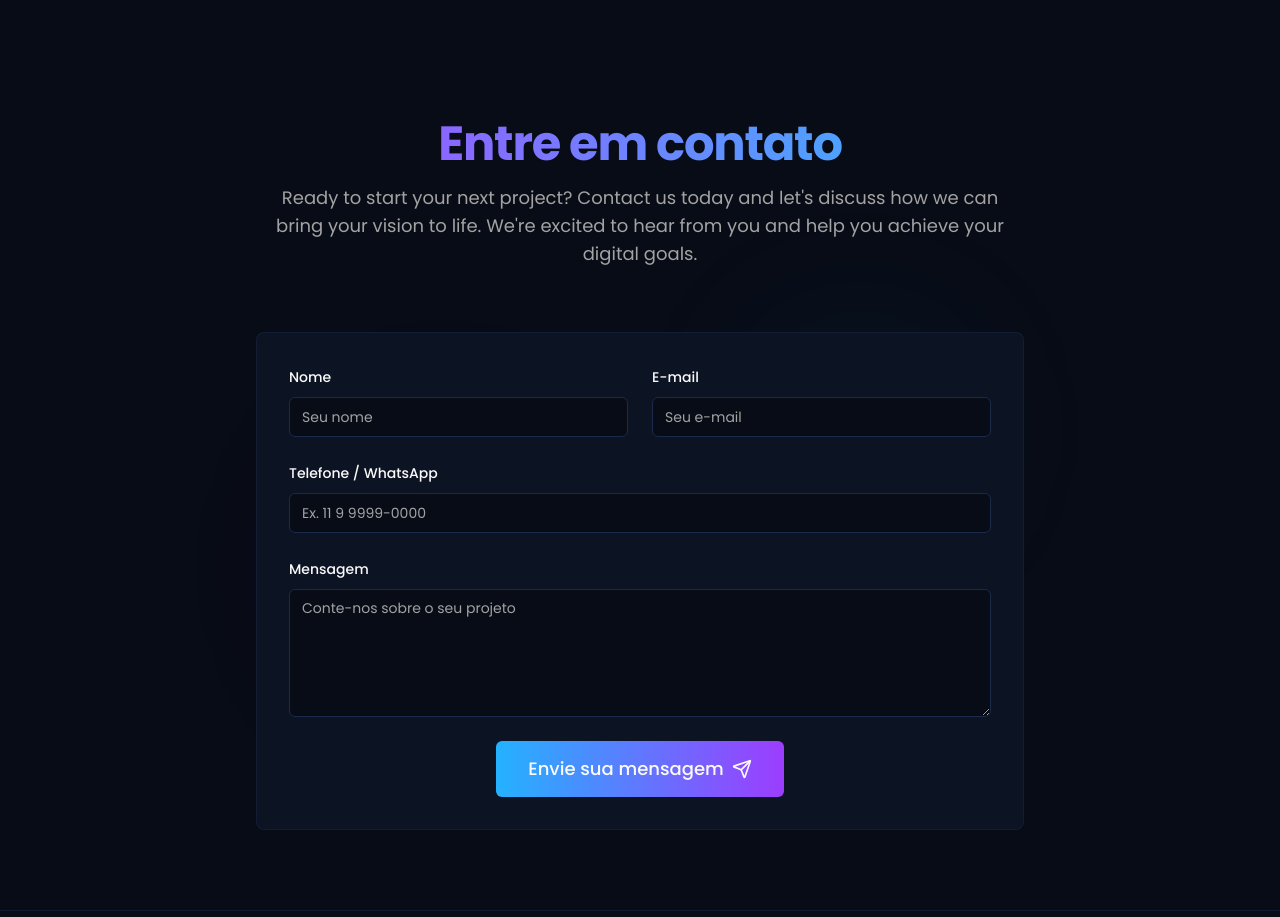
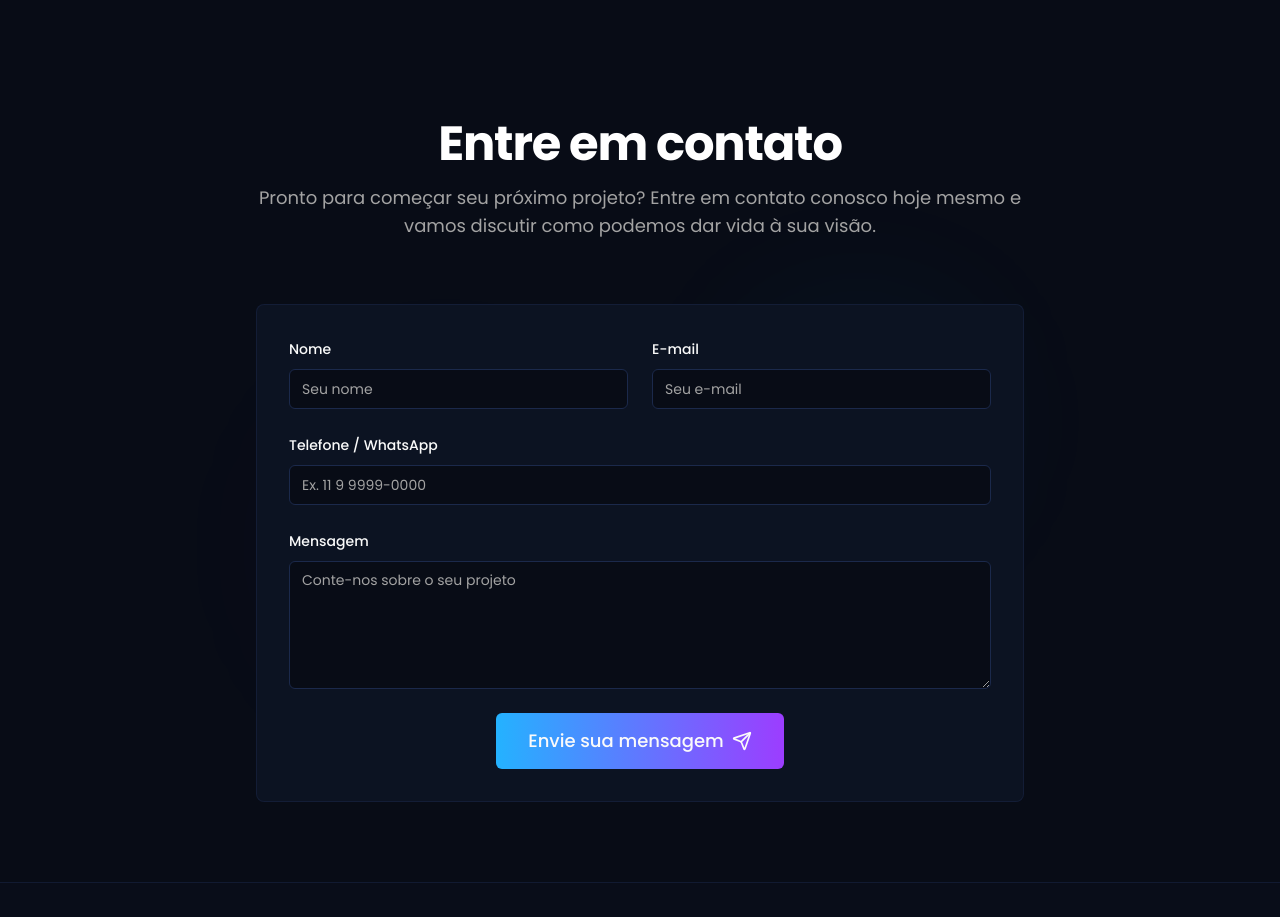
Before and after one commit to tiagojk13/wevolt, a Next.js app: page / in a window 1280 px wide. Shown: the part 5100-6017 px from the top of the page. Built offline with nearby package versions, Linux system fonts and the light colour scheme.

Commit message:
Atualiza cta section

```diff
--- a/components/sections/cta.tsx
+++ b/components/sections/cta.tsx
@@ -55,10 +55,9 @@ export default function CTASection() {
       <div className="container relative z-10 mx-auto px-4">
         <RevealAnimation>
           <div className="mx-auto mb-16 max-w-3xl text-center">
-            <h2 className="mb-4 gradient-text">Entre em contato</h2>
+            <h2 className="mb-4 text-white">Entre em contato</h2>
             <p className="text-lg text-muted-foreground">
-              Ready to start your next project? Contact us today and let's discuss how we can bring your vision to life.
-              We're excited to hear from you and help you achieve your digital goals.
+              Pronto para começar seu próximo projeto? Entre em contato conosco hoje mesmo e vamos discutir como podemos dar vida à sua visão.
             </p>
           </div>
         </RevealAnimation>
```
